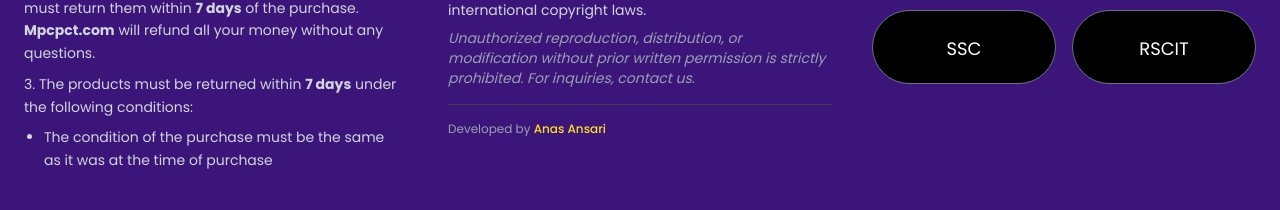
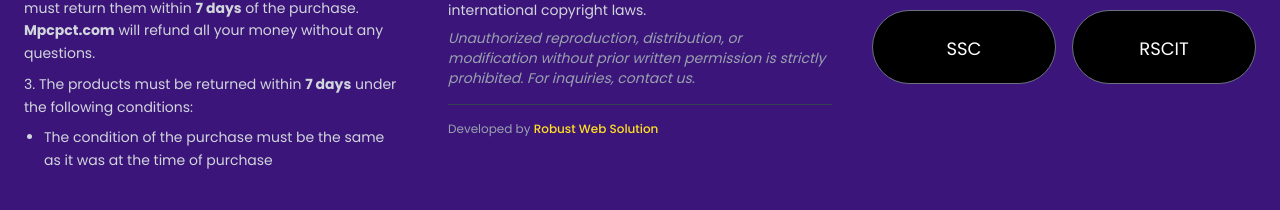
Before and after one commit to Alisaqulain/mpcpctwebapp, a Next.js app: page / in a window 1280 px wide. Shown: the part 1356-1566 px from the top of the page. Built offline with nearby package versions, Linux system fonts and the light colour scheme.

Commit message:
footer update

```diff
--- a/src/app/components/common/Footer.jsx
+++ b/src/app/components/common/Footer.jsx
@@ -49,7 +49,7 @@ export default function Footer() {
           {/* Developer Credit - Added in a professional way */}
           <div className="mt-4 pt-4 border-t border-gray-700">
             <p className="text-gray-400 text-xs">
-              Developed by <span className="text-yellow-300 font-medium"><a href="https://www.linkedin.com/in/anas-ansari-45147b27a/">Anas Ansari</a></span>
+              Developed by <span className="text-yellow-300 font-medium"><a href="https://robustwebsolution.com/">Robust Web Solution</a></span>
             </p>
           </div>
         </div>
```
Also changed, not shown: 1 other file (tests, documents, lock files or other folders).
